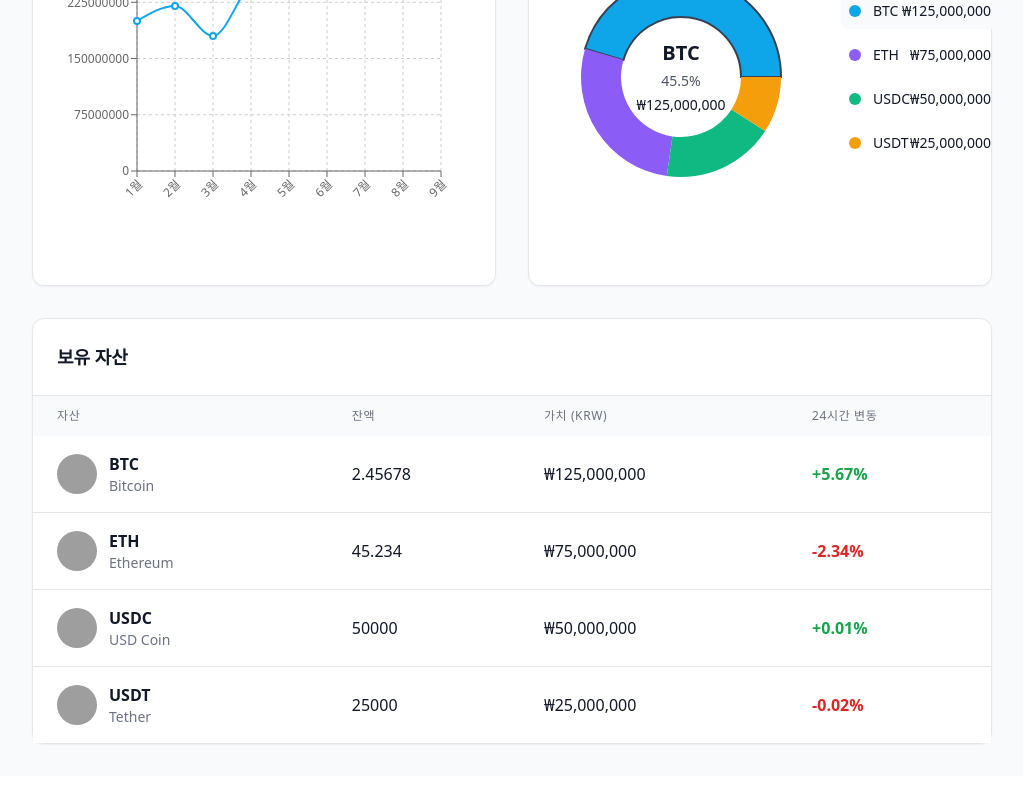
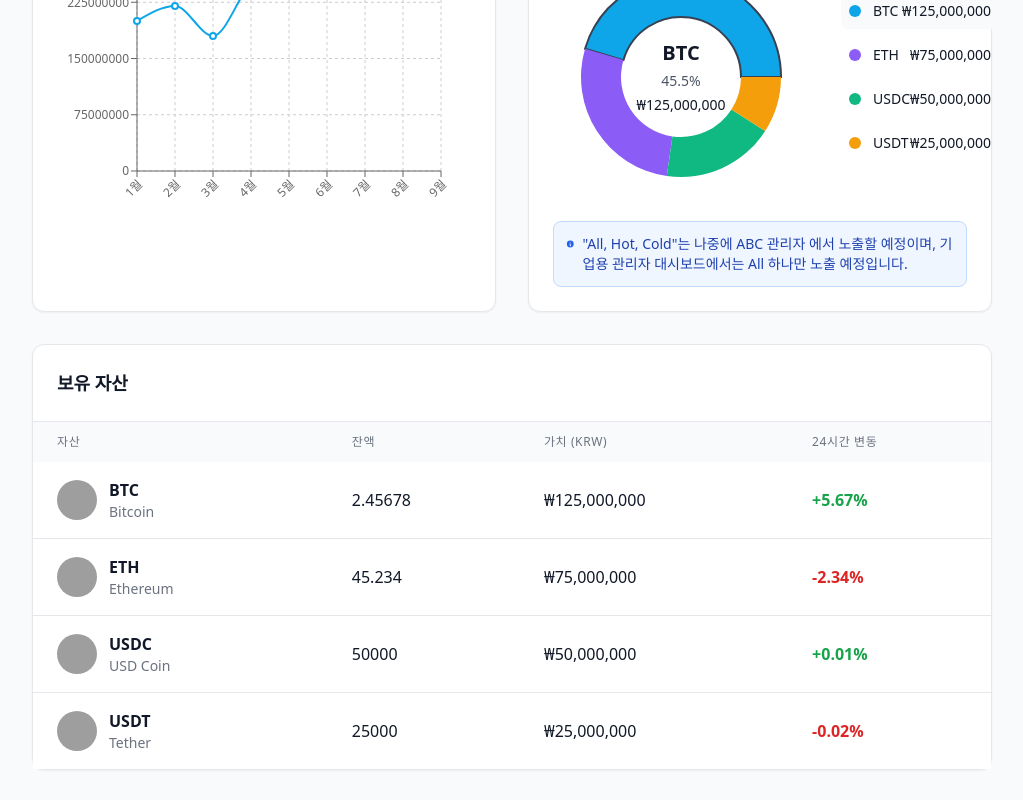
Before and after one commit to jinhyung-colligence/test, a Next.js app: page /overview in a window 1280 px wide. Shown: the part 1245-2045 px from the top of the page, without its empty margins (256-1279 px from the left). Before the commit the page ends 2021 px from the top, so only its background shows below. Built offline with nearby package versions, Linux system fonts and the light colour scheme; grey boxes are pictures that could not be loaded.

Commit message:
fix: 모달 레이아웃 조정

```diff
--- a/src/components/AssetOverview.tsx
+++ b/src/components/AssetOverview.tsx
@@ -511,6 +511,18 @@ export default function AssetOverview({ plan }: AssetOverviewProps) {
               </div>
             </div>
           </div>
+
+          {/* 알림 메시지 */}
+          <div className="mt-4 p-3 bg-blue-50 border border-blue-200 rounded-lg">
+            <div className="flex items-start space-x-2">
+              <svg className="w-4 h-4 text-blue-600 mt-0.5" fill="currentColor" viewBox="0 0 20 20">
+                <path fillRule="evenodd" d="M18 10a8 8 0 11-16 0 8 8 0 0116 0zm-7-4a1 1 0 11-2 0 1 1 0 012 0zM9 9a1 1 0 000 2v3a1 1 0 001 1h1a1 1 0 100-2v-3a1 1 0 00-1-1H9z" clipRule="evenodd" />
+              </svg>
+              <p className="text-sm text-blue-800">
+                "All, Hot, Cold"는 나중에 ABC 관리자 에서 노출할 예정이며, 기업용 관리자 대시보드에서는 All 하나만 노출 예정입니다.
+              </p>
+            </div>
+          </div>
         </div>
       </div>
 
--- a/src/components/UserManagement.tsx
+++ b/src/components/UserManagement.tsx
@@ -18,6 +18,7 @@ import {
   ROLE_NAMES,
 } from "@/types/user";
 import { MOCK_USERS } from "@/data/userMockData";
+import { Modal } from "@/components/common/Modal";
 import {
   formatUserDisplay,
   getRoleName,
@@ -604,9 +605,8 @@ export default function UserManagement({ plan }: UserManagementProps) {
         )}
       </div>
 
-      {showAddModal && (
-        <div className="fixed inset-0 bg-black bg-opacity-50 flex items-center justify-center z-50">
-          <div className="bg-white rounded-xl p-6 w-full max-w-md mx-4">
+      <Modal isOpen={showAddModal}>
+        <div className="bg-white rounded-xl p-6 w-full max-w-md mx-4">
             <div className="flex items-center justify-between mb-6">
               <h3 className="text-xl font-semibold text-gray-900">
                 사용자 추가
@@ -787,13 +787,13 @@ export default function UserManagement({ plan }: UserManagementProps) {
               </div>
             </form>
           </div>
-        </div>
-      )}
+        </Modal>
 
       {/* 사용자 수정 모달 */}
-      {showEditModal && editingUser && (
-        <div className="fixed inset-0 bg-black bg-opacity-50 flex items-center justify-center z-50">
-          <div className="bg-white rounded-xl p-6 w-full max-w-md mx-4">
+      <Modal isOpen={showEditModal && !!editingUser}>
+        <div className="bg-white rounded-xl p-6 w-full max-w-md mx-4">
+          {editingUser && (
+          <>
             <div className="flex items-center justify-between mb-6">
               <h3 className="text-xl font-semibold text-gray-900">
                 사용자 정보 수정
@@ -1046,14 +1046,16 @@ export default function UserManagement({ plan }: UserManagementProps) {
                 </button>
               </div>
             </form>
+          </>
+          )}
           </div>
-        </div>
-      )}
+        </Modal>
 
       {/* 사용자 비활성 확인 모달 */}
-      {showDeactivateModal && deactivatingUser && (
-        <div className="fixed inset-0 bg-black bg-opacity-50 flex items-center justify-center z-50">
-          <div className="bg-white rounded-xl p-6 w-full max-w-md mx-4">
+      <Modal isOpen={showDeactivateModal && !!deactivatingUser}>
+        <div className="bg-white rounded-xl p-6 w-full max-w-md mx-4">
+          {deactivatingUser && (
+          <>
             <div className="flex items-center justify-between mb-6">
               <h3 className="text-xl font-semibold text-gray-900">
                 사용자 비활성 확인
@@ -1130,7 +1132,7 @@ export default function UserManagement({ plan }: UserManagementProps) {
                         <li>사용자는 즉시 로그인할 수 없게 됩니다</li>
                         <li>모든 시스템 권한이 제한됩니다</li>
                         <li>진행 중인 작업이 중단될 수 있습니다</li>
-                        <li>필요시 나중에 다시 활성화할 수 있습니다</li>
+                        <li>비활성화 후에는 다시 활성화할 수 없습니다</li>
                       </ul>
                     </div>
                   </div>
@@ -1180,9 +1182,10 @@ export default function UserManagement({ plan }: UserManagementProps) {
                 )}
               </button>
             </div>
+          </>
+          )}
           </div>
-        </div>
-      )}
+        </Modal>
     </div>
   );
 }
```
Also changed, not shown: 1 other file (tests, documents, lock files or other folders).
